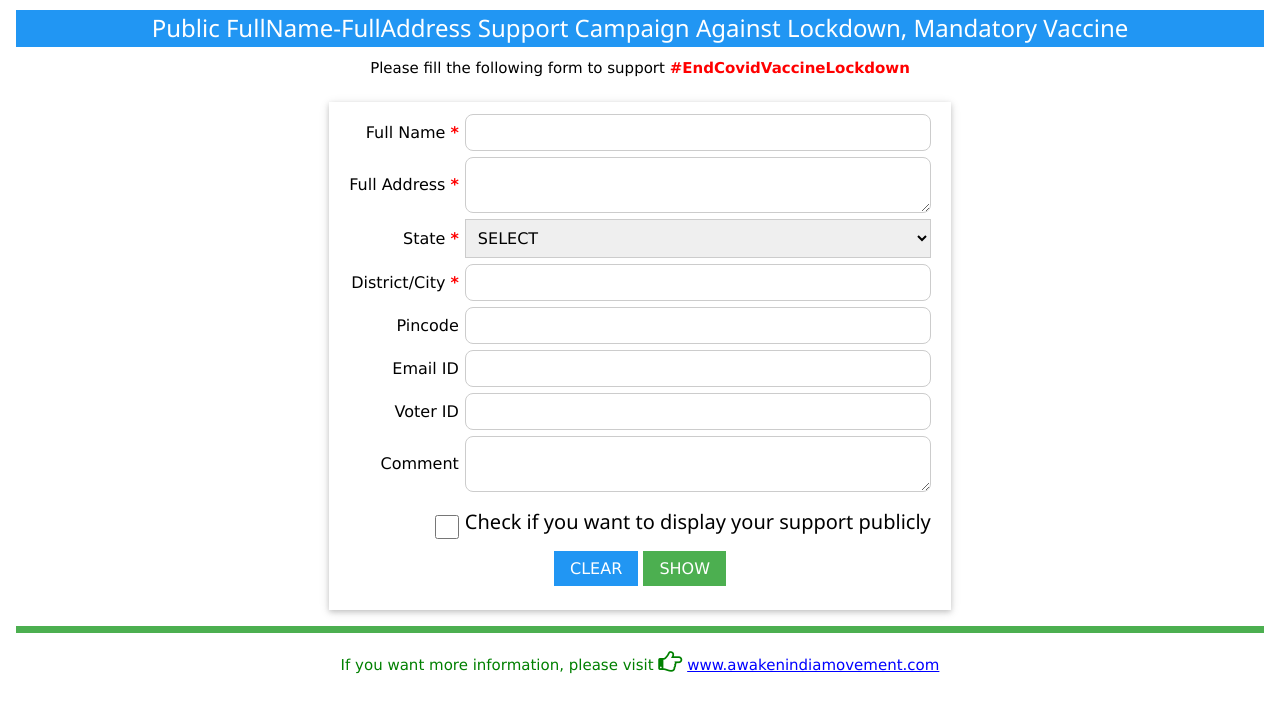
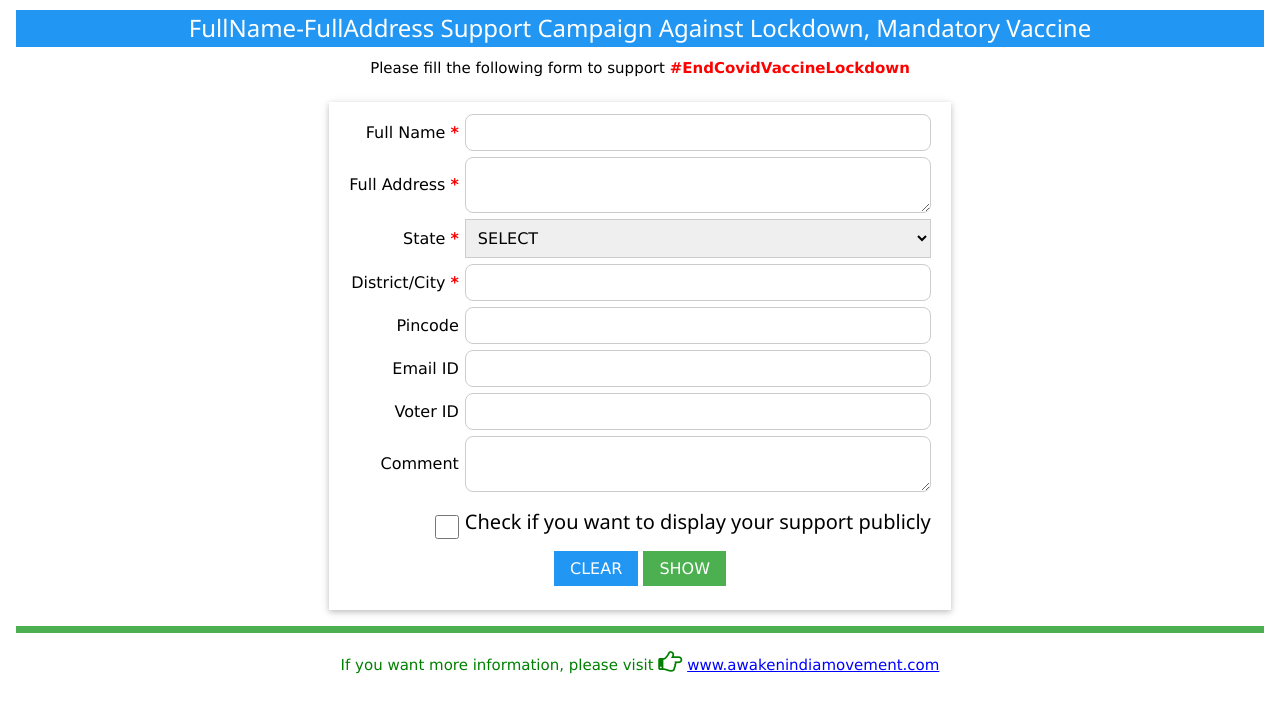
Before and after one commit to Akshay-Parulekar/smsGenerator, a plain HTML site: page index.html in a window 1280 px wide. Drawn offline with nearby package versions, Linux system fonts and the light colour scheme.

Commit message:
Update index.html

```diff
--- a/index.html
+++ b/index.html
@@ -1,6 +1,6 @@
 <html>
   <head>
-    <title> Public FullName-FullAddress Support Campaign </title>
+    <title> FullName-FullAddress Support Campaign </title>
     <link rel="stylesheet" href="https://www.w3schools.com/w3css/4/w3.css"> </link>
     <meta name="viewport" content="width=device-width, initial-scale=1.0">
 <link rel="stylesheet" href="https://cdnjs.cloudflare.com/ajax/libs/font-awesome/4.7.0/css/font-awesome.min.css">
@@ -97,7 +97,7 @@
     </script>
     <center>
 <div id="root" class="w3-container" width="100%">
-    <h3 class="w3-container w3-blue"> Public FullName-FullAddress Support Campaign Against Lockdown, Mandatory Vaccine </h3>
+    <h3 class="w3-container w3-blue"> FullName-FullAddress Support Campaign Against Lockdown, Mandatory Vaccine </h3>
 
  <font> Please fill the following form to support <b style="color:red">#EndCovidVaccineLockdown</b> </font>
       <br>
```
